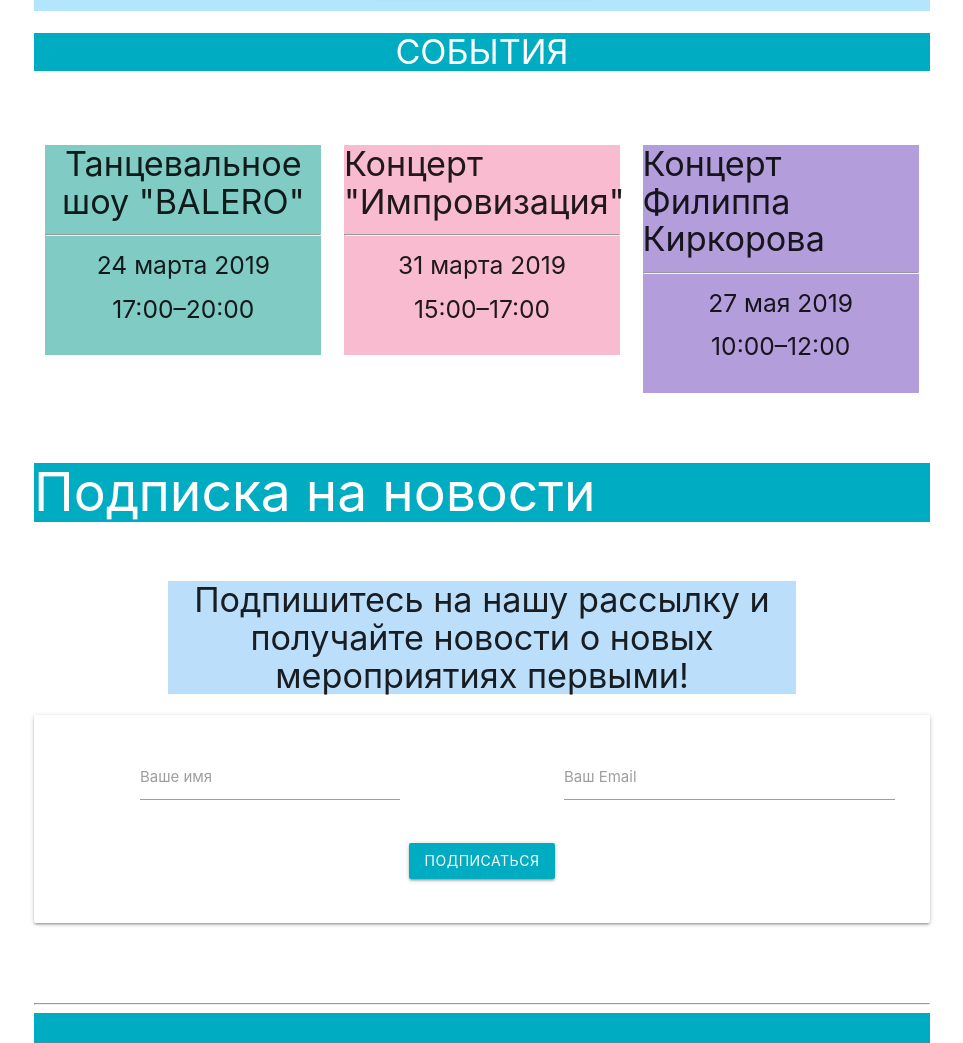
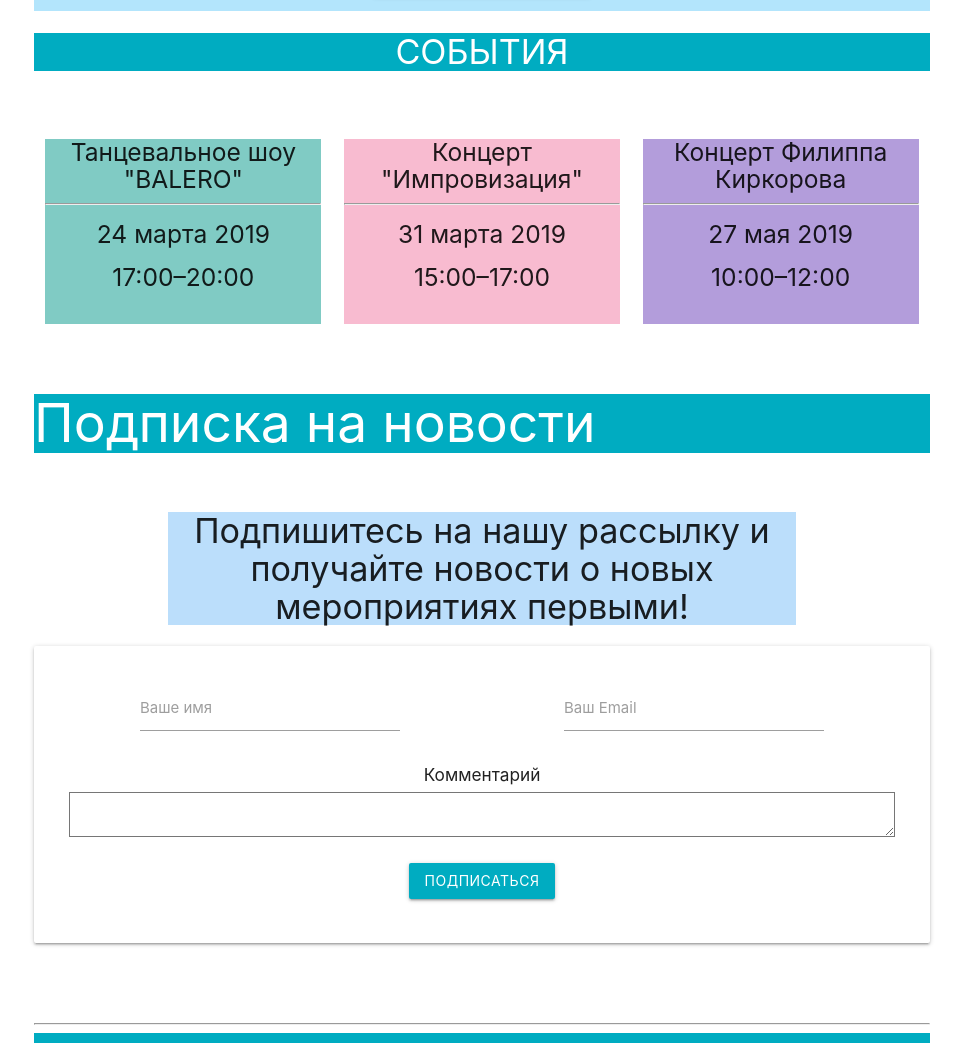
Before and after one commit to bgMargarita/lab2, a plain HTML site: page index.html in a window 1280 px wide. Shown: the part 860-1903 px from the top of the page, without its empty margins (158-1121 px from the left). Drawn offline with nearby package versions, Linux system fonts and the light colour scheme.

Commit message:
fixed details

```diff
--- a/index.html
+++ b/index.html
@@ -1,5 +1,6 @@
 <!DOCTYPE html>
   <html>
+      <title>Афиша</title>
     <style>
 
 
@@ -65,7 +66,7 @@
     <div class="row">
         <div class="col s12 m4">
             <div class="icon-block teal lighten-3 center">
-                <h4>Танцевальное шоу "BALERO"</h4>
+                <h5 class="center">Танцевальное шоу "BALERO"</h5>
                 <hr>
                 <h5 class="center">24 марта 2019</h5>
                 <h5 class="center">17:00–20:00</h5>
@@ -75,8 +76,10 @@
 
         <div class="col s12 m4">
             <div class="icon-block  pink lighten-4">
-                <h4>Концерт "Импровизация"</h4>
+
+                <h5 class="center">Концерт "Импровизация"</h5>
                 <hr>
+
                 <h5 class="center">31 марта 2019</h5>
                 <h5 class="center">15:00–17:00</h5>
                 <br>
@@ -85,7 +88,7 @@
 
         <div class="col s12 m4">
             <div class="icon-block deep-purple lighten-3">
-                <h4>Концерт Филиппа Киркорова</h4>
+                <h5 class="center">Концерт Филиппа Киркорова</h5>
                 <hr>
                 <h5 class="center">27 мая 2019</h5>
                 <h5 class="center">10:00–12:00</h5>
@@ -109,14 +112,21 @@
                                     <input id="name" type="text">
                                     <label for="name">Ваше имя</label>
                                 </div>
-                                <div class="input-field col s12 l5 offset-l2">
+                                <div class="input-field col s12 l4 offset-l2">
                                     <input id="email" type="text">
                                     <label for="email">Ваш Email</label>
                                 </div>
+                                <div class=" col s12 l12 ">
+                                <h6 class="">Комментарий</h6>
+                                <div class=" center mdc-text-field">
+                                   <textarea class="mdc-text-field__input"></textarea>
+                                </div>
+                            </div>
                             </div>
                             <div class="row center">
                                 <a class="btn cyan darken-1 ">Подписаться</a>
                             </div>
+
                         </form>
                     </div>
                 </div>
```
